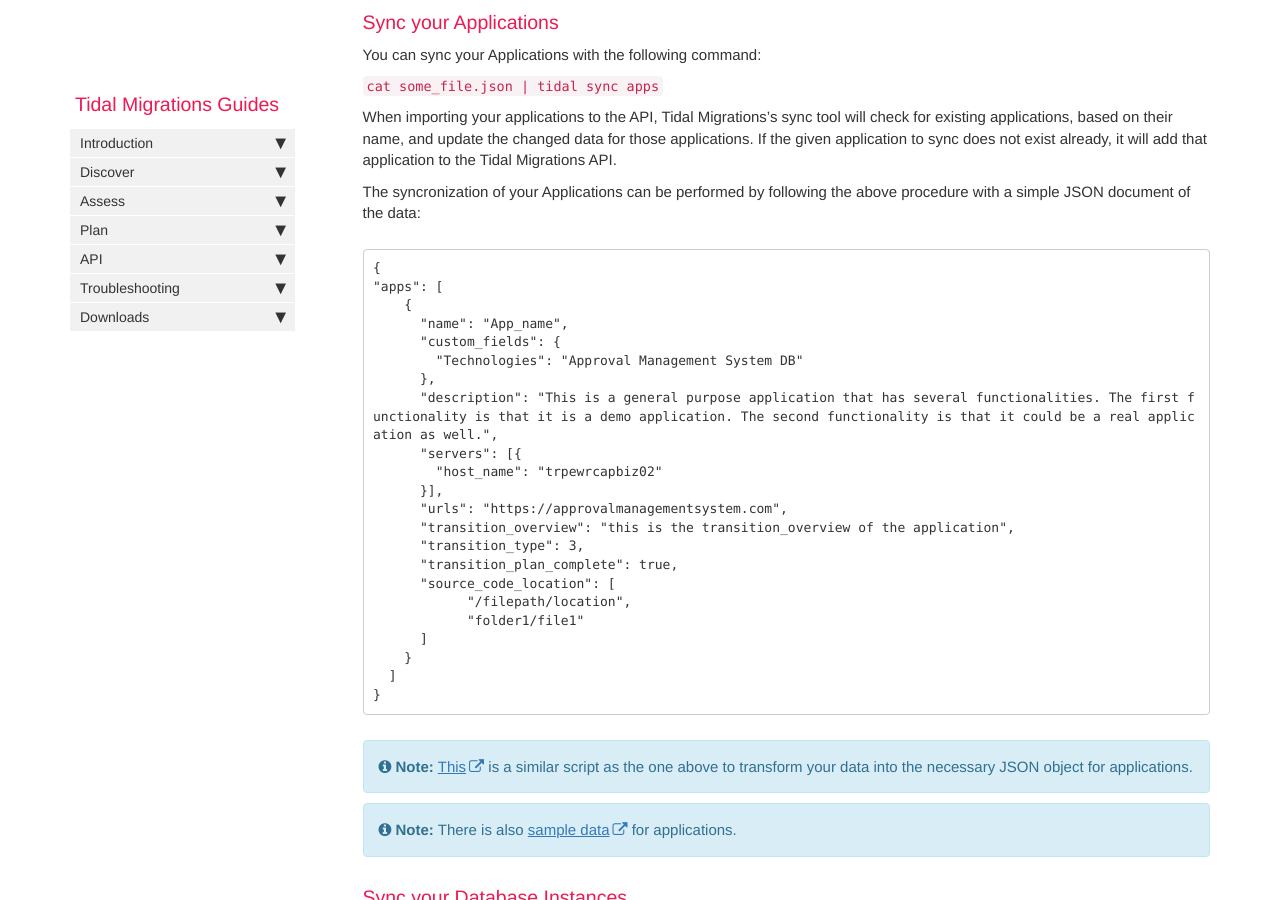
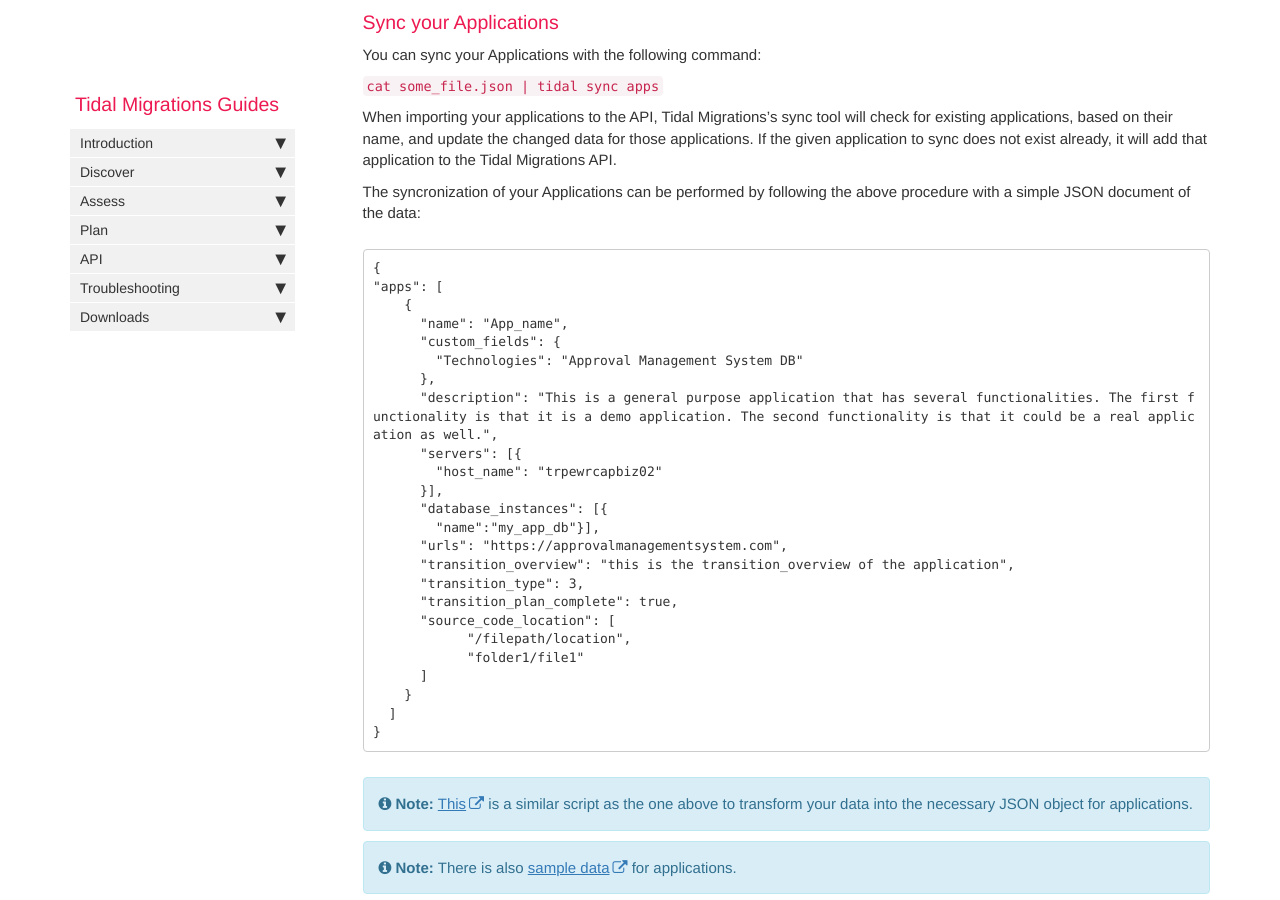
Before and after one commit to tidalmigrations/tidalmigrations.github.io, a Jekyll site: the page built from pages/tidal tools/syncservers.md, in a window 1280 px wide and 900 px high, scrolled down 2992 px. Built offline with Jekyll 4.4.1, drawn with Linux system fonts in a browser that asks for light colours; nearby versions of some CDN libraries; comment, search, counter and statistics services are not loaded.

Commit message:
Include database instances in sample app sync

```diff
--- a/pages/tidal tools/syncservers.md
+++ b/pages/tidal tools/syncservers.md
@@ -164,6 +164,8 @@ The syncronization of your Applications can be performed by following the above
       "servers": [{
         "host_name": "trpewrcapbiz02"
       }],
+      "database_instances": [{
+        "name":"my_app_db"}],
       "urls": "https://approvalmanagementsystem.com",
       "transition_overview": "this is the transition_overview of the application",
       "transition_type": 3,
```
